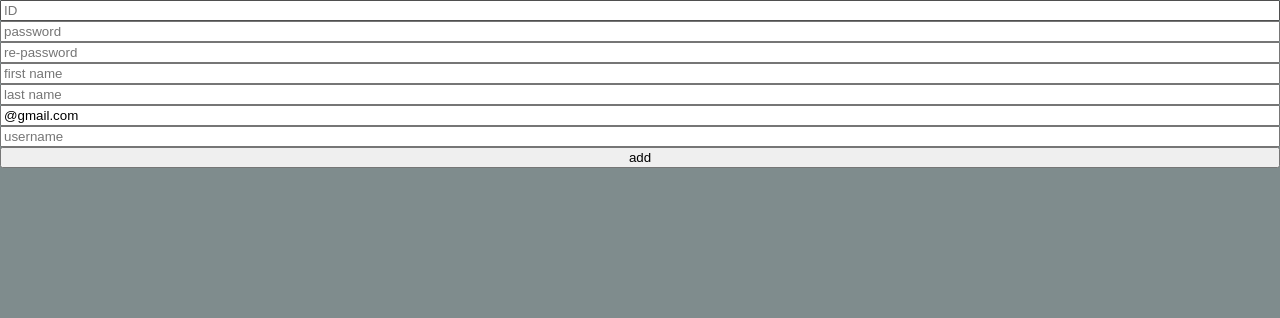
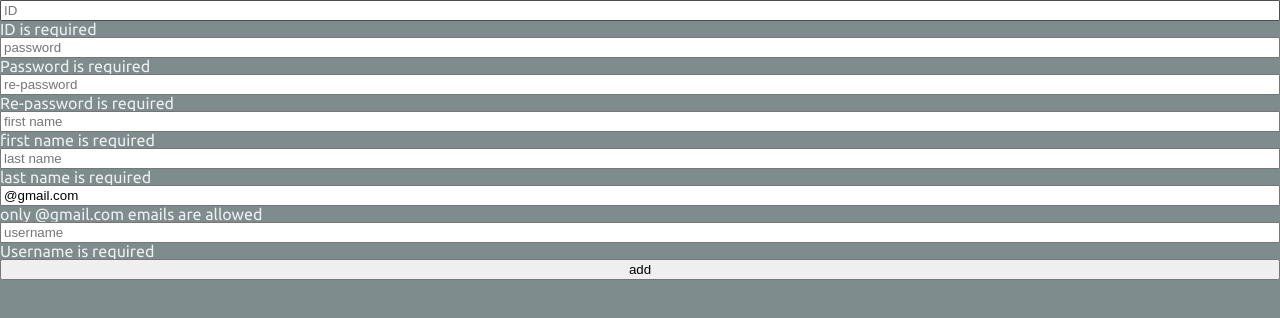
Before and after one commit to devheedoo/react-masterclass, a React (Create React App) app: page / in a window 1280 px wide. Shown: the top 318 px of the page. Built offline with nearby package versions, Linux system fonts and the light colour scheme.

Commit message:
feat: Trigger validation on all fields

```diff
--- a/src/TodoList.tsx
+++ b/src/TodoList.tsx
@@ -1,3 +1,4 @@
+import { useEffect } from 'react';
 import { useForm } from 'react-hook-form';
 
 interface IForm {
@@ -15,17 +16,22 @@ const EMAIL_DOMAIN_ALLOWED = '@gmail.com';
 const IS_API_SERVER_LIVE = true;
 
 function TodoList() {
-  const { register, handleSubmit, formState, setError, getValues } =
+  const { register, handleSubmit, formState, setError, getValues, trigger } =
     useForm<IForm>({
       defaultValues: {
         email: EMAIL_DOMAIN_ALLOWED,
       },
     });
+
   const onValid = (inputValues: IForm) => {
     if (!IS_API_SERVER_LIVE) {
       setError('serverError', { message: 'API server is not working' });
     }
   };
+
+  useEffect(() => {
+    trigger();
+  }, []);
 
   return (
     <div>
```
